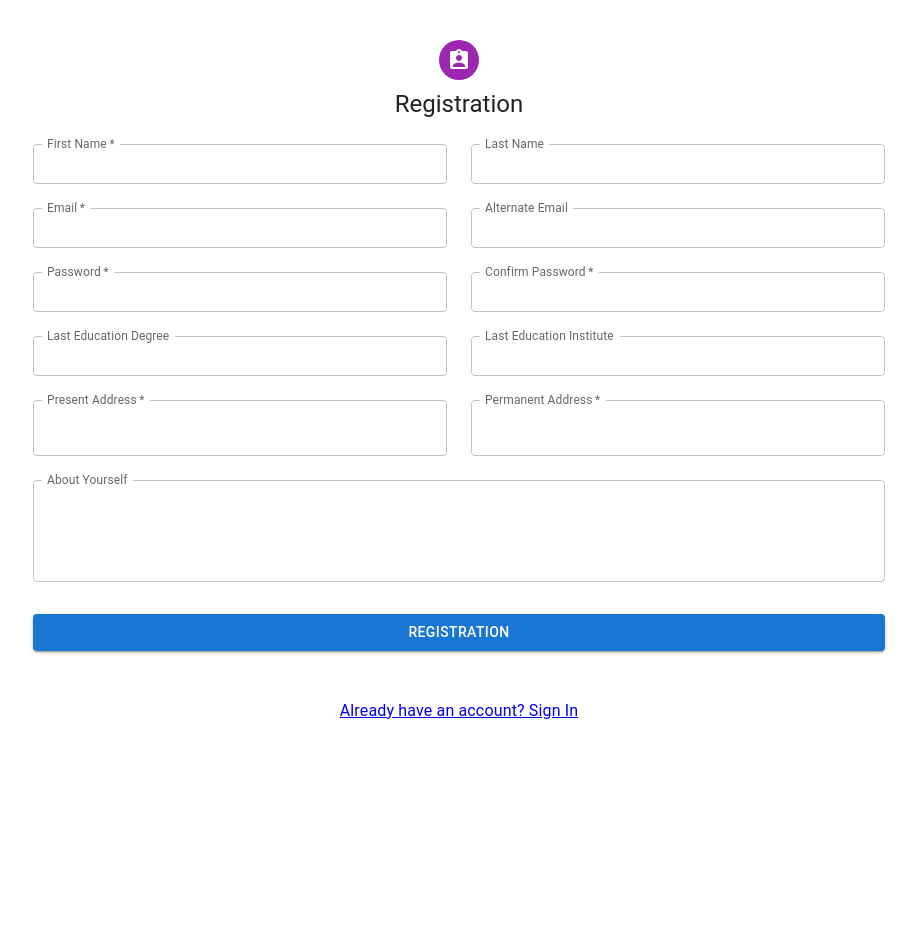
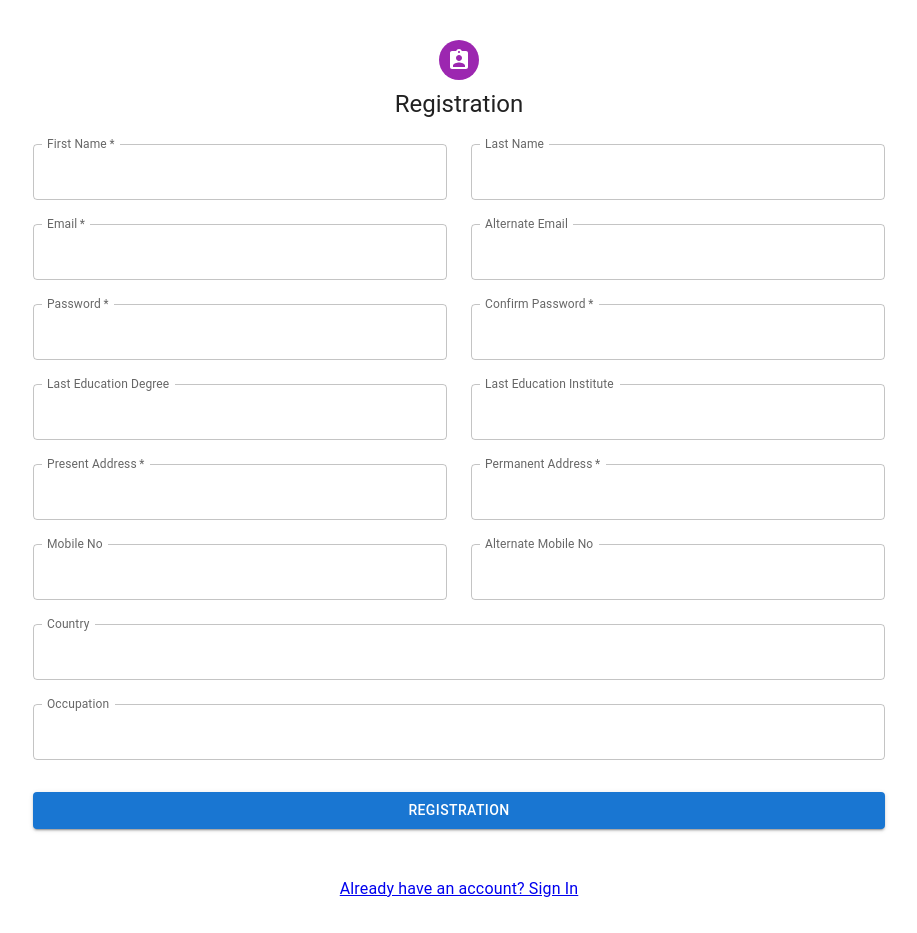
Before and after one commit to shahali007/User-Management, a React (Create React App) app: page /register in a window 1280 px wide. Shown: the whole page, without its empty margins (181-1098 px from the left). Before the commit the page ends 800 px from the top, so only its background shows below. Built offline with nearby package versions, Linux system fonts and the light colour scheme.

Commit message:
added profile component

```diff
--- a/src/modules/Application/Profile/index.tsx
+++ b/src/modules/Application/Profile/index.tsx
@@ -1,10 +1,49 @@
 import React from 'react';
+import { Container, Grid, Paper, Box, Avatar, Divider } from '@mui/material';
+import { LensBlur, Email, Room, Phone, Language, Work } from '@mui/icons-material';
+
+import ProfileItem from '../../../shared/Component/ProfileItem';
 
 const Profile = () => {
     return (
-        <div>
-            Profile
-        </div>
+        <Container maxWidth={'md'}>
+            <Grid container spacing={3}>
+                <Grid item md={12} xs={12}>
+                    <Paper sx={{
+                        marginTop: 4,
+                        display: "flex",
+                        flexDirection: "column",
+                        alignItems: "center",
+                        width: "100%"
+                    }}>
+                        <Box p={5}>
+                            <Avatar
+                                alt="Shah Ali Bogdadi"
+                                src="/static/images/avatar/1.jpg"
+                                sx={{ width: 128, height: 128 }}
+                            />
+                        </Box>
+                    </Paper>
+                    <Paper sx={{
+                        marginTop: 2,
+                        width: "100%"
+                    }}>
+                        <Grid container spacing={0}>
+                            <ProfileItem icon={<LensBlur />} title='First Name' data='Shah Ali' />
+                            <ProfileItem icon={<LensBlur />} title='Last Name' data='Bogdadi' />
+                            <ProfileItem icon={<Email />} title='Email' data='bogdadishahali@gmail.com' />
+                            <ProfileItem icon={<Email />} title='Alternate Email' data='shahali007@gmail.com' />
+                            <ProfileItem icon={<Room />} title='Present Address' data='Dhaka' />
+                            <ProfileItem icon={<Room />} title='Permanent Address' data='Narayangonj, Dhaka' />
+                            <ProfileItem icon={<Phone />} title='Mobile No' data='01234567890' />
+                            <ProfileItem icon={<Phone />} title='Mobile No' data='01234567890' />
+                            <ProfileItem icon={<Language />} title='Country' data='Bangladesh' />
+                            <ProfileItem icon={<Work />} title='Occupation' data='Software Engineer (Frontend)' />
+                        </Grid>
+                    </Paper>
+                </Grid>
+            </Grid>
+        </Container>
     );
 };
 
--- a/src/modules/Auth/Login/index.tsx
+++ b/src/modules/Auth/Login/index.tsx
@@ -75,6 +75,7 @@ export default function Login() {
 					<Box
 						sx={{
 							marginTop: 4,
+							marginBottom: 4,
 							display: "flex",
 							flexDirection: "column",
 							alignItems: "center",
--- a/src/modules/Auth/Register/index.tsx
+++ b/src/modules/Auth/Register/index.tsx
@@ -40,7 +40,6 @@ const Register = (): JSX.Element => {
 								label="First Name"
 								name="firstName"
 								autoComplete="firstName"
-								size="small"
 								InputLabelProps={{
 									shrink: true
 								}}
@@ -54,7 +53,6 @@ const Register = (): JSX.Element => {
 								label="Last Name"
 								name="firstName"
 								autoComplete="lastName"
-								size="small"
 								InputLabelProps={{
 									shrink: true
 								}}
@@ -69,7 +67,6 @@ const Register = (): JSX.Element => {
 								label="Email"
 								name="email"
 								autoComplete="email"
-								size="small"
 								InputLabelProps={{
 									shrink: true
 								}}
@@ -83,7 +80,6 @@ const Register = (): JSX.Element => {
 								label="Alternate Email"
 								name="alternateEmail"
 								autoComplete="alternateEmail"
-								size="small"
 								InputLabelProps={{
 									shrink: true
 								}}
@@ -100,7 +96,6 @@ const Register = (): JSX.Element => {
 								type="password"
 								id="password"
 								autoComplete="password"
-								size="small"
 								InputLabelProps={{
 									shrink: true
 								}}
@@ -116,7 +111,6 @@ const Register = (): JSX.Element => {
 								type="password"
 								id="confirmPassword"
 								autoComplete="confirmPassword"
-								size="small"
 								InputLabelProps={{
 									shrink: true
 								}}
@@ -130,7 +124,6 @@ const Register = (): JSX.Element => {
 								label="Last Education Degree"
 								id="lastEducationDegree"
 								autoComplete="lastEducationDegree"
-								size="small"
 								InputLabelProps={{
 									shrink: true
 								}}
@@ -144,7 +137,6 @@ const Register = (): JSX.Element => {
 								label="Last Education Institute"
 								id="lastEducationInstitute"
 								autoComplete="lastEducationInstitute"
-								size="small"
 								InputLabelProps={{
 									shrink: true
 								}}
@@ -178,21 +170,59 @@ const Register = (): JSX.Element => {
 								}}
 							/>
 						</Grid>
-						<Grid item md={12} xs={12}>
+						<Grid item md={6} xs={12}>
 							<TextField
 								margin="normal"
 								fullWidth
-								name="bio"
-								multiline
-								rows={3}
-								label="About Yourself"
-								id="bio"
-								autoComplete="bio"
+								name="phone"
+								label="Mobile No"
+								id="phone"
+								autoComplete="phone"
 								InputLabelProps={{
 									shrink: true
 								}}
 							/>
 						</Grid>
+						<Grid item md={6} xs={12}>
+							<TextField
+								margin="normal"
+								fullWidth
+								name="alternatePhone"
+								label="Alternate Mobile No"
+								id="alternatePhone"
+								autoComplete="alternatePhone"
+								InputLabelProps={{
+									shrink: true
+								}}
+							/>
+						</Grid>
+						<Grid item md={12} xs={12}>
+							<TextField
+								margin="normal"
+								fullWidth
+								name="country"
+								label="Country"
+								id="country"
+								autoComplete="country"
+								InputLabelProps={{
+									shrink: true
+								}}
+							/>
+						</Grid>
+						<Grid item md={12} xs={12}>
+							<TextField
+								margin="normal"
+								fullWidth
+								name="occupation"
+								label="Occupation"
+								id="occupation"
+								autoComplete="occupation"
+								InputLabelProps={{
+									shrink: true
+								}}
+							/>
+						</Grid>
+
 					</Grid>
 
 
@@ -211,7 +241,7 @@ const Register = (): JSX.Element => {
 							flexDirection: "column",
 							alignItems: "center",
 						}}>
-						<Link to="/register">
+						<Link to="/login">
 							{"Already have an account? Sign In"}
 						</Link>
 					</Box>
--- /dev/null
+++ b/src/shared/Component/ProfileItem/index.tsx
@@ -0,0 +1,27 @@
+import React from 'react';
+import { Grid, List, ListItem, ListItemAvatar, ListItemIcon, ListItemText, Divider } from '@mui/material';
+import classes from './profileItem.module.css'
+
+
+const ProfileItem = ({ icon, data, title }: any): JSX.Element => {
+    return (
+        <Grid item xs={12} sm={6}>
+            <List className={classes.positionProfile}>
+                <ListItem alignItems="flex-start">
+                    <ListItemAvatar>
+                        <ListItemIcon>
+                            {icon}
+                        </ListItemIcon>
+                    </ListItemAvatar>
+                    <ListItemText
+                        primary={<small>{title}</small>}
+                        secondary={data}
+                    />
+                </ListItem>
+            </List>
+            <Divider variant="middle" />
+        </Grid>
+    );
+}
+
+export default ProfileItem;
--- /dev/null
+++ b/src/shared/Component/ProfileItem/profileItem.module.css
@@ -0,0 +1,28 @@
+.positionProfile{
+    position: relative;
+    display: flex;
+    align-items: center;
+    justify-content: space-between;
+}
+.profileEditIcon {
+    cursor: pointer;
+    flex-shrink: 0;
+    margin-right: 16px;
+    opacity: 0;
+    transition: all 0.3s;
+}
+.positionProfile:hover .profileEditIcon {
+    opacity: 1;
+}
+.pointer{
+    cursor: 'pointer';
+}
+.w90shrink0 {
+    width: 90%;
+    flex-shrink: 0;
+    background:red;
+}
+.w30 {
+    width: 40px !important;
+    min-width: auto;
+}
--- a/src/shared/layout/ApplicationLayout/index.tsx
+++ b/src/shared/layout/ApplicationLayout/index.tsx
@@ -10,9 +10,6 @@ const ApplicationLayout = ({ children }: Props): JSX.Element => {
 	return (
 		<div>
 			<NavBar />
-			<nav>
-				<Link to="home">Home</Link> |<Link to="profile">Profile</Link>
-			</nav>
 			<div className="content">{children}</div>
 		</div>
 	);
```
